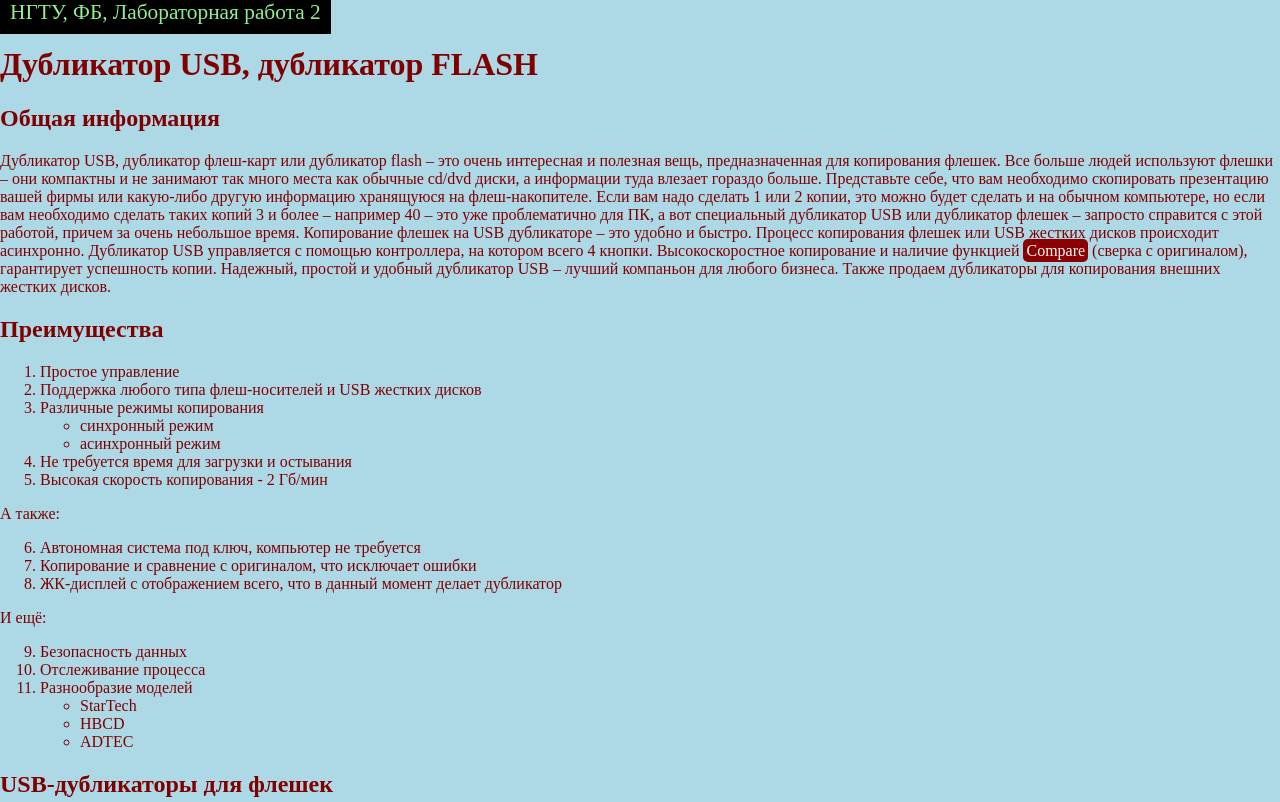
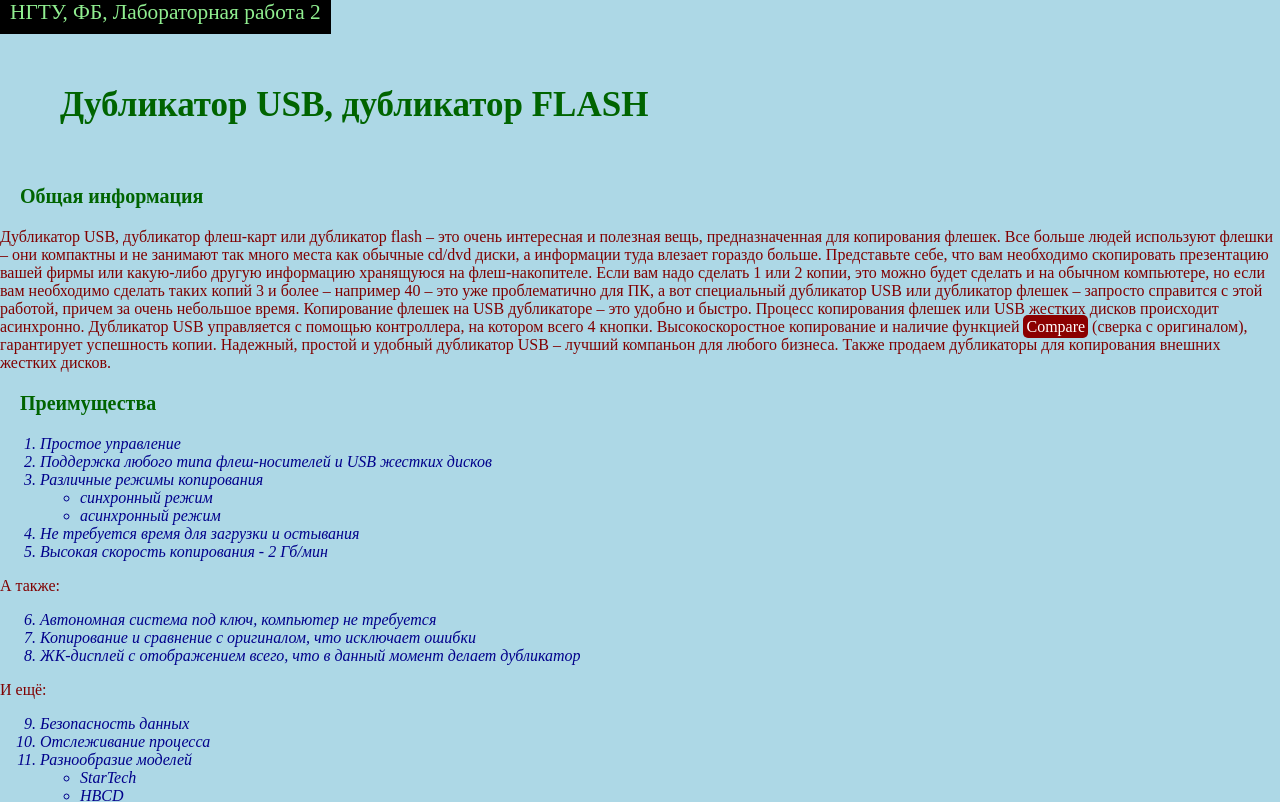
Before and after one commit to kkkkkaaaaattttteeeee/WEB-front-labs-, a plain HTML site: page lab2/usb.html in a window 1280 px wide. Shown: the top 802 px of the page. Drawn offline with Linux system fonts and the light colour scheme.

Commit message:
Оформление заголовков

```diff
--- a/lab2/usb.html
+++ b/lab2/usb.html
@@ -3,6 +3,24 @@
     <head>
         <meta charset="utf-8">
         <title>«Обедина Екатерина Сергеевна. Текст о дубликаторах USB»</title>
+
+        <style>
+            li {
+                color: darkblue;
+                font-style: italic;
+            }
+            h2 {
+                color: darkgreen;
+                margin: 20px;
+                font-size: 20px;""
+            }
+            h1 {
+                color: darkgreen;
+                margin: 30px;
+                padding: 30px;
+                font-size: 35px;
+            }
+        </style>
     </head>
 
     <body  style="background-color: lightblue; color: maroon; font-family: 'Times New Roman'; margin: 0px;">
```
